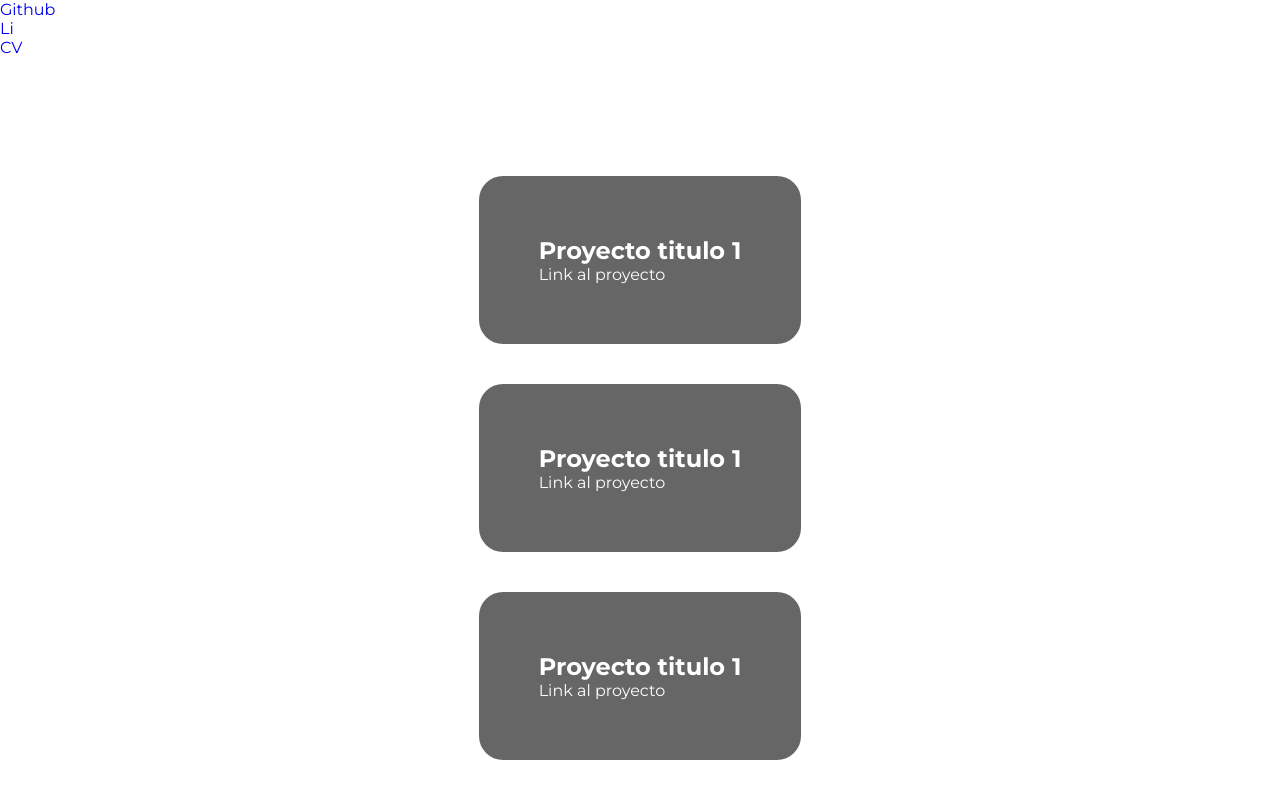
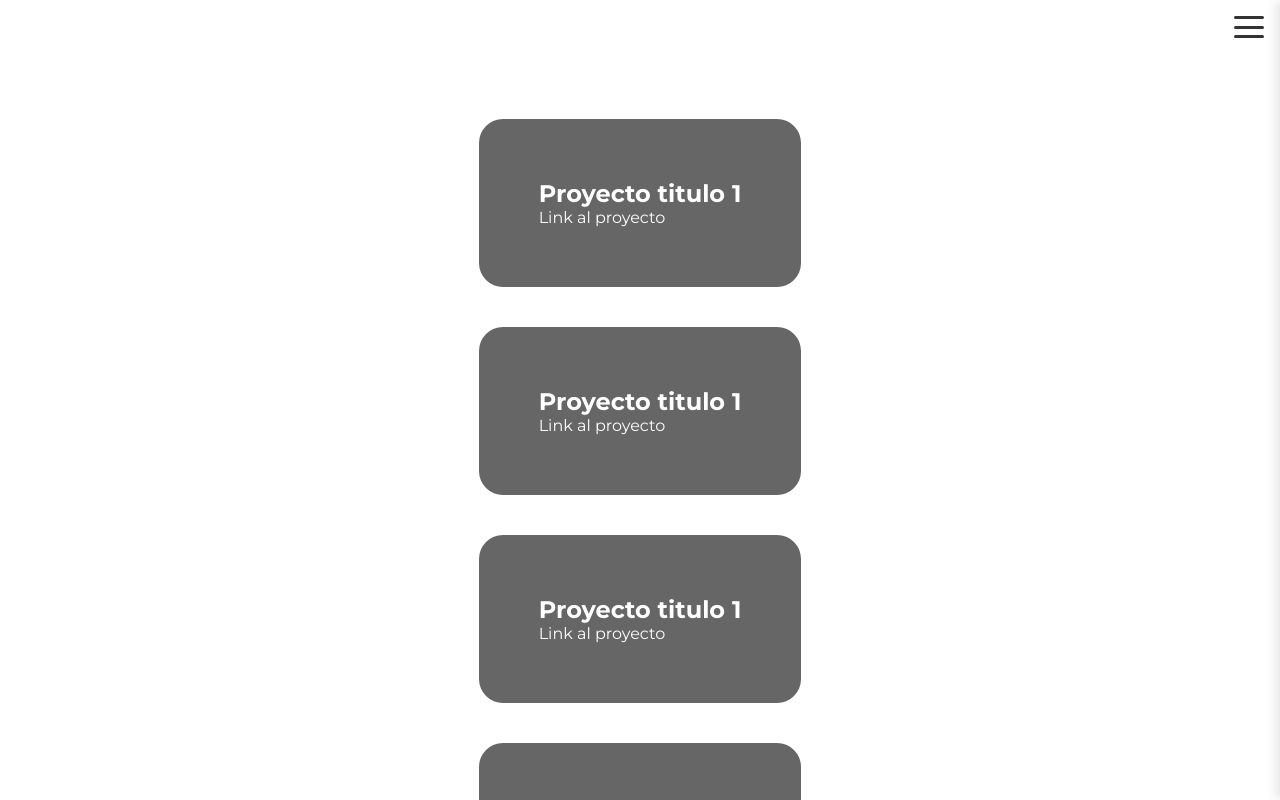
Before and after one commit to JaumeEsquerdo/portfolio-personal, a React (Vite) app in the folder portfolio-jaume/: page /proyectos in a window 1280 px wide. Shown: the top 800 px of the page. Built offline with nearby package versions, Linux system fonts and the light colour scheme; a web font is replaced by a local one.

Commit message:
header con transicion framer motion

```diff
--- a/portfolio-jaume/src/Layout.jsx
+++ b/portfolio-jaume/src/Layout.jsx
@@ -1,12 +1,13 @@
 import { Outlet, useLocation } from "react-router-dom";
-import Aside from "./components/Aside";
+
+import Header from "./components/Header";
 
 function Layout() {
     const location = useLocation();
 
     return (
         <>
-            {location.pathname !== '/' && <Aside />}
+            {location.pathname !== '/' && <Header />}
             <Outlet />
 
         </>
--- /dev/null
+++ b/portfolio-jaume/src/components/Header.jsx
@@ -0,0 +1,76 @@
+import { useState } from "react";
+import { NavLink } from "react-router-dom";
+import { motion } from "framer-motion";
+import "../css/header.css";
+
+const Header = () => {
+    const [open, setOpen] = useState(false);
+
+
+    return (
+        <header className="Header">
+            {/* Botón Hamburguesa */}
+            <button
+                className="Hamburguesa"
+                onClick={() => setOpen(!open)}
+                aria-label="Abrir menú"
+            /* aria label es una descripcion alternativa por accesibilidad */
+            >
+                <motion.span
+                    animate={open ? { rotate: 45, y: 6 } : { rotate: 0, y: 0 }}
+                    className="line"
+                />
+                <motion.span
+                    animate={open ? { opacity: 0 } : { opacity: 1 }}
+                    className="line"
+                />
+                <motion.span
+                    animate={open ? { rotate: -45, y: -6 } : { rotate: 0, y: 0 }}
+                    className="line"
+                />
+            </button>
+
+            {/* Menú desplegable */}
+            <motion.nav
+                className="Menu"
+                initial={{ x: "100%" }}
+                animate={{ x: open ? 0 : "100%" }}
+                transition={{ type: "spring", stiffness: 45 }}
+            /* stiffness es la rigidez de la transicion */
+            >
+                <ul className="Menu-ul">
+                    <li className="Menu-li">
+                        <NavLink to="/" className={({ isActive }) => `Menu-navlink ${isActive ? "Active" : ""}`}>
+                            Home
+                        </NavLink>
+                    </li>
+                    <li className="Menu-li">
+                        <NavLink to="/proyectos" className={({ isActive }) => `Menu-navlink ${isActive ? "Active" : ""}`}>
+                            Proyectos
+                        </NavLink>
+                    </li>
+
+                    <li className="Menu-li">
+                        <NavLink to="/habilidades" className={({ isActive }) => `Menu-navlink ${isActive ? "Active" : ""}`}>
+                            Habilidades / estudios
+                        </NavLink>
+                    </li>
+
+                    <li className="Menu-li">
+                        <NavLink to="/sobre-mi" className={({ isActive }) => `Menu-navlink ${isActive ? "Active" : ""}`}>
+                            Sobre mí
+                        </NavLink>
+                    </li>
+
+                    <li className="Menu-li">
+                        <NavLink to="/contacto" className={({ isActive }) => `Menu-navlink ${isActive ? "Active" : ""}`}>
+                            Contacto
+                        </NavLink>
+                    </li>
+                </ul>
+            </motion.nav>
+        </header>
+    );
+}
+
+export default Header;
--- /dev/null
+++ b/portfolio-jaume/src/css/header.css
@@ -0,0 +1,88 @@
+/* Contenedor Header */
+.Header {
+    position: fixed;
+    top: 0;
+    right: 0;
+    padding: 1rem;
+    z-index: 11;
+}
+
+/* Botón Hamburguesa */
+.Hamburguesa {
+    position: relative;
+    display: flex;
+    flex-direction: column;
+    justify-content: space-between;
+    width: 30px;
+    height: 22px;
+    background: none;
+    border: none;
+    cursor: pointer;
+    z-index: 12;
+    /* por encima del menú */
+}
+
+.line {
+    width: 100%;
+    height: 3px;
+    background-color: #333;
+    border-radius: 2px;
+    display: block;
+}
+
+/* Menú desplegable */
+.Menu {
+    position: fixed;
+    top: 0;
+    right: 0;
+    width: 60vw;
+    max-width: 320px;
+    height: 100vh;
+    background: #ECE7E1;
+    box-shadow: -4px 0 10px rgba(0, 0, 0, 0.1);
+    padding: 4rem 2rem;
+    display: flex;
+    flex-direction: column;
+    justify-content: center;
+    z-index: 10;
+}
+
+/* Lista */
+.Menu-ul {
+    list-style: none;
+    display: flex;
+    flex-direction: column;
+    gap: 2rem;
+    padding: 0;
+    margin: 0;
+}
+
+.Menu-li {
+    text-align: right;
+}
+
+/* Links */
+.Menu-navlink {
+    text-decoration: none;
+    font-size: 1.5rem;
+    font-weight: 400;
+    color: #333;
+    position: relative;
+    transition: color 0.3s ease;
+}
+
+.Menu-navlink:hover {
+    color: #a54949;
+}
+
+/* Link activo (NavLink) */
+.Menu-navlink.Active::after {
+    content: "";
+    position: absolute;
+    left: 0;
+    bottom: -4px;
+    width: 100%;
+    height: 2px;
+    background-color: #a54949;
+    transition: width 0.3s ease;
+}
```
